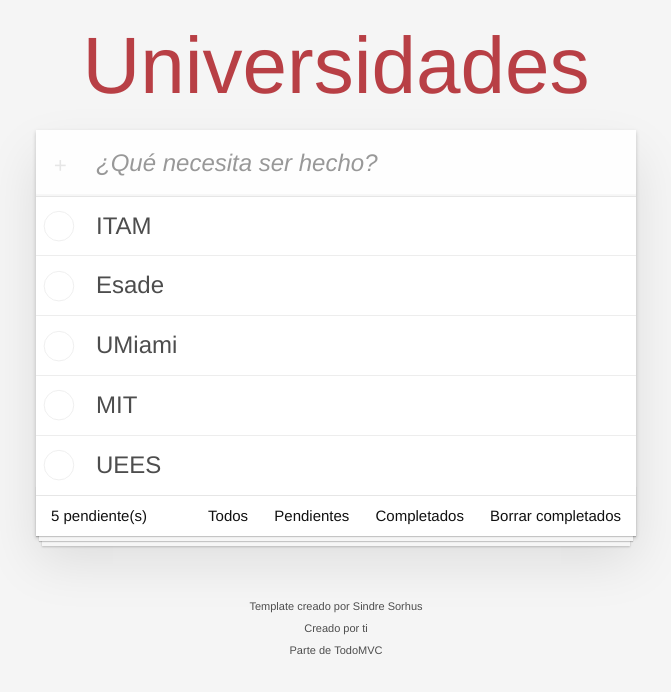
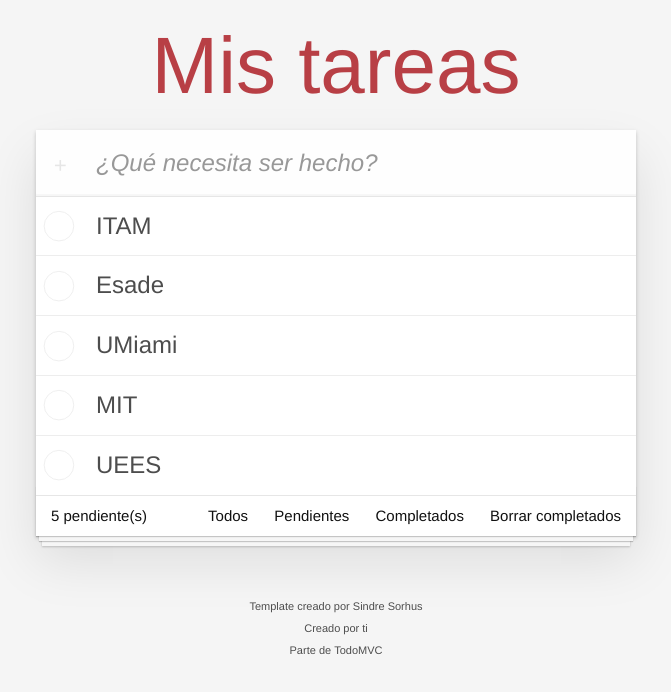
Before and after one commit to Stefan-Trifan/JS-todo-app, a website built with Vite: page index.html in a window 1280 px wide. Shown: the whole page, without its empty margins (304-975 px from the left). Built offline with nearby package versions, Linux system fonts and the light colour scheme.

Commit message:
cambiar h1

```diff
--- a/src/todos/app.html
+++ b/src/todos/app.html
@@ -1,6 +1,6 @@
 <section class="todoapp">
     <header class="header">
-        <h1>Universidades</h1>
+        <h1>Mis tareas</h1>
         <input id="new-todo-input" class="new-todo" placeholder="¿Qué necesita ser hecho?" autofocus>
     </header>
     <!-- This section should be hidden by default and shown when there are todos -->
```
